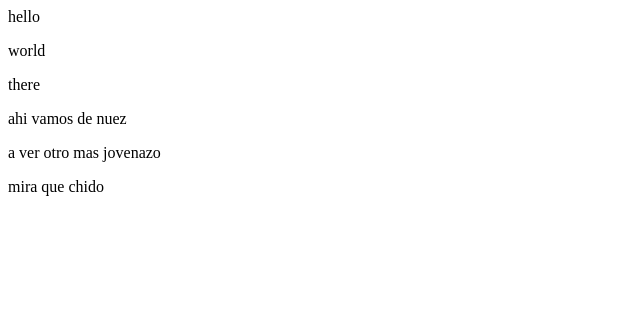
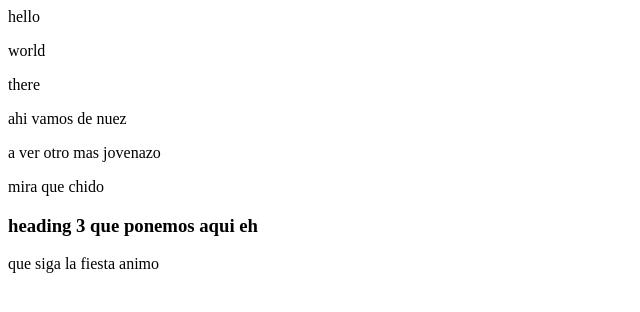
Before and after one commit to victordelrosal/demo-repo, a plain HTML site: page index.html in a window 1280 px wide. Shown: the whole page, without its empty margins (0-640 px from the left). Drawn offline with Linux system fonts and the light colour scheme.

Commit message:
heading 3 y que siga la fiesta

```diff
--- a/index.html
+++ b/index.html
@@ -4,3 +4,6 @@
 <p>ahi vamos de nuez</p>
 <p>a ver otro mas jovenazo</p>
 <p>mira que chido</p>
+<p></p>
+<h3>heading 3 que ponemos aqui eh</h3>
+<p>que siga la fiesta animo</p>
```
